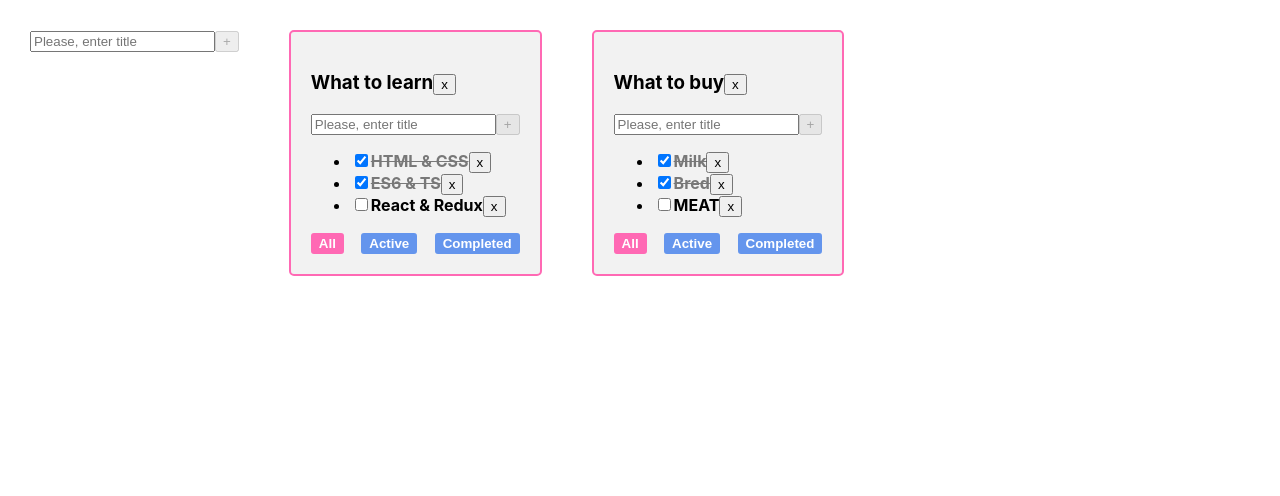
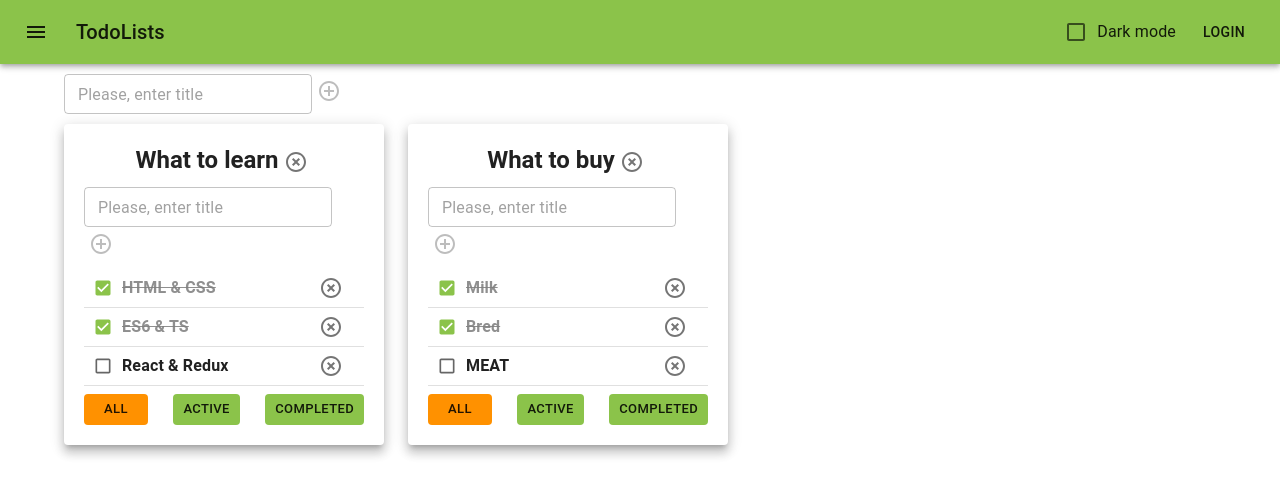
Before and after one commit to DanilaOstrovskiy/todolist_v.2, a React (Create React App) app: page / in a window 1280 px wide. Shown: the top 496 px of the page. Built offline with nearby package versions, Linux system fonts and the light colour scheme.

Commit message:
lesson 7 update add Material UI

```diff
--- a/package.json
+++ b/package.json
@@ -3,6 +3,10 @@
   "version": "0.1.0",
   "private": true,
   "dependencies": {
+    "@emotion/react": "^11.10.6",
+    "@emotion/styled": "^11.10.6",
+    "@mui/icons-material": "^5.11.11",
+    "@mui/material": "^5.11.13",
     "@testing-library/jest-dom": "^5.16.5",
     "@testing-library/react": "^13.4.0",
     "@testing-library/user-event": "^13.5.0",
--- a/src/AddItemForm.tsx
+++ b/src/AddItemForm.tsx
@@ -1,4 +1,7 @@
 import React, {ChangeEvent, FC, KeyboardEvent, useState} from 'react';
+import HighlightOffIcon from "@mui/icons-material/HighlightOff";
+import {IconButton, TextField} from "@mui/material";
+import AddCircleOutlineIcon from '@mui/icons-material/AddCircleOutline';
 
 type AddItemFormType = {
     maxLengthUserMessage: number
@@ -34,21 +37,33 @@
     const userMaxLengthMessage = isUserMessageToLong && <div style={{color: "hotpink"}}>Task title is to long!</div>
     const inputErrorClasses = error || isUserMessageToLong ? "input-error" : ""
     const onKeyDownHandler = isAddBtnDisabled ? undefined : onKeyDownAddItem
+    const isInputShowError = isUserMessageToLong || error
+    const helperText = (error && "Title is required!") || ( isUserMessageToLong && "Task title is to long!")
 
     return (
         <div>
             {/*<input ref={addTaskInput}/>*/}
             {/*<button onClick={addTask}>+</button>*/}
-            <input
+            <TextField
+                size={"small"}
                 value={title}
                 placeholder="Please, enter title"
                 onChange={changeLocalTitle}
                 onKeyDown={onKeyDownHandler}
                 className={inputErrorClasses}
+                error={isInputShowError}
+                helperText={helperText}
             />
-            <button disabled={isAddBtnDisabled} onClick={addItem}>+</button>
-            {userMaxLengthMessage}
-            {userErrorMessage}
+
+
+            <IconButton
+                size={"small"}
+                disabled={isAddBtnDisabled}
+                onClick={addItem}>
+                <AddCircleOutlineIcon />
+            </IconButton>
+{/*            {userMaxLengthMessage}
+            {userErrorMessage}*/}
         </div>
     );
 };
--- a/src/App.css
+++ b/src/App.css
@@ -1,17 +1,19 @@
-.App {
+/*.App {
   padding: 30px;
   display: flex;
 }
 
 .App > div {
   margin-right: 50px;
-}
+}*/
+
 .todolist {
-  height: max-content;
-  border: 2px solid hotpink;
-  border-radius:  5px;
-  padding: 20px;
-  background-color: #f2f2f2;
+  height: 100%;
+  width: 280px;
+/*  border: 2px solid #9c27b0;
+  border-radius:  5px;*/
+  /*padding: 20px;*/
+/*  background-color: #f2f2f2;*/
 }
 
 .task {
@@ -22,10 +24,10 @@
   opacity: 0.5;
 }
 .active-filter-btn {
-  background-color: hotpink;
+  background-color: #9c27b0;
   font-weight: bold;
   color:  white;
-  border: 2px solid hotpink;
+  border: 2px solid #9c27b0;
   border-radius: 3px;
 }
 .filter-btn {
@@ -37,9 +39,11 @@
 }
 .filter-btn-container {
   display: flex;
-  justify-content: space-between
+/*  justify-content: space-between;*/
+  justify-content: space-between;
+/*  gap: 5px;*/
 }
 .input-error {
-  border: 2px solid hotpink;
+  border: 2px solid #9c27b0;
   outline: none;
 }
--- a/src/App.tsx
+++ b/src/App.tsx
@@ -3,6 +3,20 @@
 import TodoList, {TaskType} from "./TodoList";
 import {v1} from "uuid";
 import AddItemForm from "./AddItemForm";
+import {
+    AppBar,
+    Button, Checkbox,
+    Container,
+    createTheme, CssBaseline, FormControlLabel, FormGroup,
+    Grid,
+    IconButton,
+    Paper,
+    ThemeProvider,
+    Toolbar,
+    Typography
+} from "@mui/material";
+import {Menu} from "@mui/icons-material";
+import {lightGreen, orange} from "@mui/material/colors";
 
 
 // CRUD
@@ -46,6 +60,7 @@
     })
 
     //BLL:
+    const [isDarkMode, setDarkMode] = useState<boolean>(false)
 
     const removeTask = (taskId: string, todoListId: string) => {
         /*
@@ -56,8 +71,10 @@
                 setTasks(copyTasks)
         */
 
-        setTasks({...tasks,
-            [todoListId]: tasks[todoListId].filter(t => t.id !== taskId)})
+        setTasks({
+            ...tasks,
+            [todoListId]: tasks[todoListId].filter(t => t.id !== taskId)
+        })
     }
 
     const addTask = (title: string, todoListId: string) => {
@@ -69,7 +86,7 @@
         const tasksForUpdate = tasks[todoListId]
         const updatedTasks = [newTask, ...tasksForUpdate]
         const copyTasks = {...tasks}
-        copyTasks[todoListId]= updatedTasks
+        copyTasks[todoListId] = updatedTasks
         setTasks(copyTasks)
 
         setTasks({...tasks, [todoListId]: [newTask, ...tasksForUpdate]})
@@ -82,19 +99,18 @@
                 copyTasks[todoListId]= updatedTasks
                 setTasks(copyTasks)*/
         //
-        setTasks({...tasks, [todoListId]: tasks[todoListId].map(t => t.id === taskId? {...t, isDone: newIsDone}: t)})
+        setTasks({...tasks, [todoListId]: tasks[todoListId].map(t => t.id === taskId ? {...t, isDone: newIsDone} : t)})
     }
     const changeTaskTitle = (taskId: string, newTitle: string, todoListId: string) => {
-        setTasks({...tasks, [todoListId]: tasks[todoListId].map(t => t.id === taskId? {...t, title: newTitle}: t)})
+        setTasks({...tasks, [todoListId]: tasks[todoListId].map(t => t.id === taskId ? {...t, title: newTitle} : t)})
     }
     const changeTodoListTitle = (title: string, todoListId: string) => {
-        setTodoLists(todoLists.map(tl=> tl.id === todoListId ? {...tl, title: title} : tl))
+        setTodoLists(todoLists.map(tl => tl.id === todoListId ? {...tl, title: title} : tl))
     }
 
 
-
     const changeTodoListFilter = (filter: FilterValuesType, todoListId: string) => {
-        setTodoLists(todoLists.map(tl=> tl.id === todoListId ? {...tl, filter: filter} : tl))
+        setTodoLists(todoLists.map(tl => tl.id === todoListId ? {...tl, filter: filter} : tl))
     }
 
 
@@ -108,9 +124,9 @@
     const addTodoList = (title: string) => {
         const newTodoListId = v1()
         const newTodoList: TodoListType = {
-            id:newTodoListId,
-            title:title,
-            filter:'all'
+            id: newTodoListId,
+            title: title,
+            filter: 'all'
         }
         setTodoLists([...todoLists, newTodoList])
         setTasks({...tasks, [newTodoListId]: []})
@@ -126,10 +142,21 @@
                 return tasks
         }
     }
+    const mode = isDarkMode ? "dark" : "light"
+
+    const newTheme = createTheme({
+        palette: {
+            mode: mode,
+            primary: lightGreen,
+            secondary: orange
+        }
+    })
 
     const todoListsComponents = todoLists.map(tl => {
         const filteredTasks: Array<TaskType> = getFilteredTasks(tasks[tl.id], tl.filter)
         return (
+            <Grid item>
+                <Paper sx={{p: "20px"}} elevation={8}>
                     <TodoList
                         key={tl.id}
                         todoListId={tl.id}
@@ -147,15 +174,50 @@
                         changeTodoListFilter={changeTodoListFilter}
                         removeTodoList={removeTodoList}
                     />
+                </Paper>
+            </Grid>
         )
     })
 
     //UI:
     return (
+        <ThemeProvider theme={newTheme}>
+            <CssBaseline />
             <div className="App">
+                <AppBar position="static">
+                    <Toolbar>
+                        <IconButton
+                            size="large"
+                            edge="start"
+                            color="inherit"
+                            aria-label="menu"
+                            sx={{mr: 2}}
+                        >
+                            <Menu/>
+                        </IconButton>
+                        <Typography variant="h6" component="div" sx={{flexGrow: 1}}>
+                            TodoLists
+                        </Typography>
+                        <FormGroup>
+                            <FormControlLabel
+                                control={<Checkbox
+                                    onChange={(e)=>setDarkMode(e.currentTarget.checked)} />}
+                                label={isDarkMode ? "Light mode" : "Dark mode"}
+                            />
+                        </FormGroup>
+                        <Button color="inherit">Login</Button>
+                    </Toolbar>
+                </AppBar>
+                <Container fixed>
+                    <Grid container sx={{p: "10px 0"}}>
                         <AddItemForm maxLengthUserMessage={15} addNewItem={addTodoList}/>
+                    </Grid>
+                    <Grid container spacing={3}>
                         {todoListsComponents}
+                    </Grid>
+                </Container>
             </div>
+       </ThemeProvider >
     );
 }
 
--- a/src/EditableSpan.tsx
+++ b/src/EditableSpan.tsx
@@ -1,4 +1,5 @@
 import React, {ChangeEvent, FC, useState} from 'react';
+import {TextField} from "@mui/material";
 
 type EditableSpanPropsType = {
     title: string
@@ -29,7 +30,9 @@
 
     return (
         editMode
-            ? <input value={localTitle}
+            ? <TextField
+                variant={"standard"}
+                value={localTitle}
                      onChange={changeLocalTitle}
                      autoFocus={true}
                      onBlur={offEditMode}
--- a/src/TasksList.tsx
+++ b/src/TasksList.tsx
@@ -1,6 +1,8 @@
 import React, {ChangeEvent, FC} from 'react';
 import {TaskType} from "./TodoList";
 import EditableSpan from "./EditableSpan";
+import HighlightOffIcon from '@mui/icons-material/HighlightOff';
+import {Checkbox, IconButton, List, ListItem} from "@mui/material";
 
 type TasksListPropsType = {
     todoListId: string
@@ -20,22 +22,37 @@
             const changeTaskStatusHandler = (e: ChangeEvent<HTMLInputElement>) => props.changeTaskStatus(task.id, e.currentTarget.checked, props.todoListId)
             const  changeTaskTitleHandler = (title: string) => {props.changeTaskTitle(task.id, title, props.todoListId)}
             return (
-                <li key={task.id}>
-                    <input
-                        type="checkbox"
+                <ListItem
+                    divider
+                    disablePadding
+                    key={task.id}
+                    secondaryAction={
+                        <IconButton
+                                size={"small"}
+                                onClick={removeTaskHandler}>
+                                <HighlightOffIcon />
+                        </IconButton>
+                }>
+                    <Checkbox
+                        size={"small"}
                         checked={task.isDone}
                         onChange={changeTaskStatusHandler}
                     />
                     <EditableSpan title={task.title} spanClasses={taskClasses} changeTitle = {changeTaskTitleHandler}/>
-                    <button onClick={removeTaskHandler}>x</button>
-                </li>
+{/*                    <IconButton
+                        size={"small"}
+                        onClick={removeTaskHandler}>
+                        <HighlightOffIcon />
+                    </IconButton>*/}
+                </ListItem>
             )
         })
         : <span>Your taskslist is empty</span>
     return (
-        <ul>
+        <List
+            disablePadding={false}>
             {tasksItems}
-        </ul>
+        </List>
     );
 };
 
--- a/src/TodoList.tsx
+++ b/src/TodoList.tsx
@@ -3,6 +3,8 @@
 import {FilterValuesType} from "./App";
 import AddItemForm from "./AddItemForm";
 import EditableSpan from "./EditableSpan";
+import {Button, IconButton, Typography} from "@mui/material";
+import HighlightOffIcon from "@mui/icons-material/HighlightOff";
 
 
 type TodoListPropsType = {
@@ -40,9 +42,18 @@
 
     return (
         <div className={"todolist"}>
-            <h3><EditableSpan title={props.title} changeTitle={changeTodoListTitle}/>
-                <button onClick={removeTodoList}>x</button>
-            </h3>
+            <Typography
+            variant={"h5"}
+            align={'center'}
+            fontWeight={'bold'}
+            gutterBottom={true}
+            ><EditableSpan title={props.title} changeTitle={changeTodoListTitle}/>
+                <IconButton
+                    size={"small"}
+                    onClick={removeTodoList}>
+                    <HighlightOffIcon />
+                </IconButton>
+            </Typography>
             <AddItemForm maxLengthUserMessage={15} addNewItem={addTask}/>
             <TasksList
                 changeTaskTitle={props.changeTaskTitle}
@@ -52,18 +63,27 @@
                 changeTaskStatus={props.changeTaskStatus}
             />
             <div className="filter-btn-container">
-                <button
-                    className={props.filter ==="all" ? "active-filter-btn" : "filter-btn"}
+                <Button
+                    size={'small'}
+                    variant={'contained'}
+                    disableElevation
+                    color={props.filter ==="all" ? "secondary" : "primary"}
                     onClick={handlerCreator('all')}
-                >All</button>
-                <button
-                    className={props.filter ==="active" ? "active-filter-btn" : "filter-btn"}
+                >All</Button>
+                <Button
+                    size={'small'}
+                    variant={'contained'}
+                    disableElevation
+                    color={props.filter ==="active" ? "secondary" : "primary"}
                     onClick={handlerCreator('active')}
-                >Active</button>
-                <button
-                    className={props.filter ==="completed" ? "active-filter-btn" : "filter-btn"}
+                >Active</Button>
+                <Button
+                    size={'small'}
+                    variant={'contained'}
+                    disableElevation
+                    color={props.filter ==="completed" ? "secondary" : "primary"}
                     onClick={handlerCreator("completed")}
-                >Completed</button>
+                >Completed</Button>
             </div>
         </div>
     );
--- a/src/index.tsx
+++ b/src/index.tsx
@@ -2,15 +2,18 @@
 import ReactDOM from 'react-dom/client';
 import './index.css';
 import App from './App';
+import {createTheme, CssBaseline, ThemeProvider} from "@mui/material";
+import {lightGreen, orange} from "@mui/material/colors";
+
 
 
 const root = ReactDOM.createRoot(
-  document.getElementById('root') as HTMLElement
+    document.getElementById('root') as HTMLElement
 );
 root.render(
-  <React.StrictMode>
-    <App />
-  </React.StrictMode>
+
+        <App/>
+
 );
 
 // If you want to start measuring performance in your app, pass a function
```
Also changed, not shown: 1 other file (tests, documents, lock files or other folders). Lines whose indentation alone changed are shown as unchanged.
